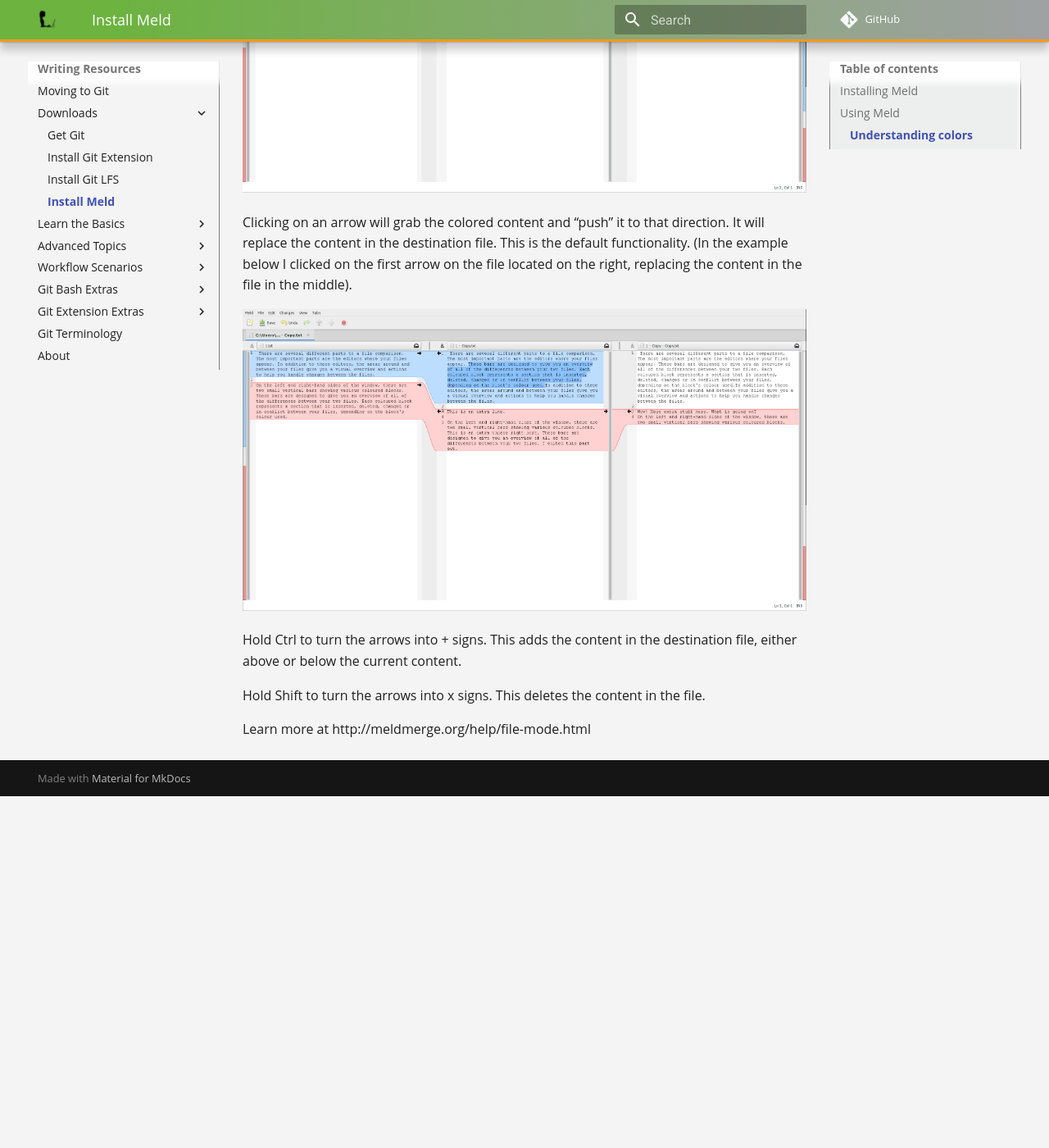
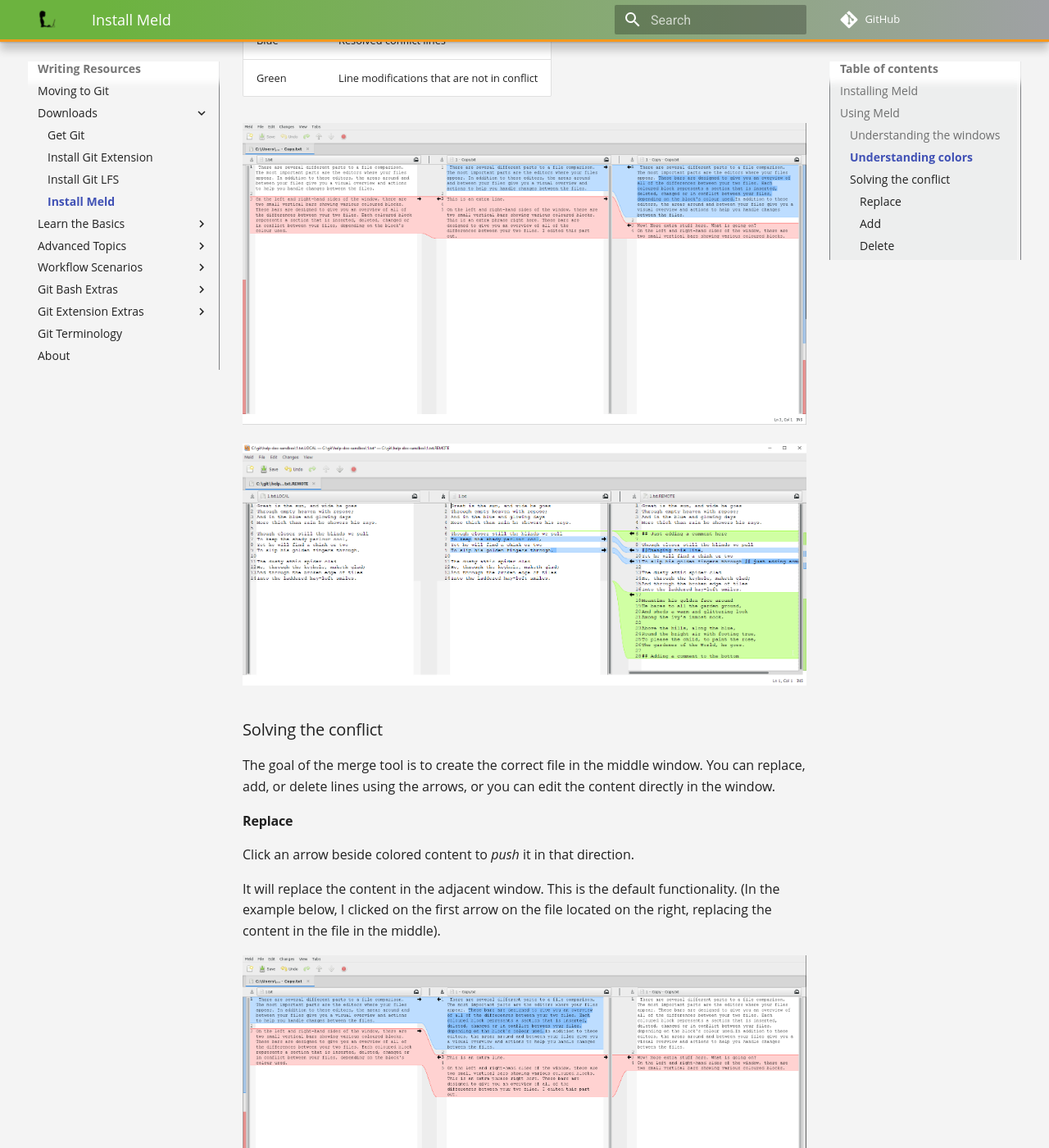
Before and after one commit to TimothyDanielQlik/git-site, an MkDocs documentation site: the page built from docs/meld.md, in a window 1280 px wide and 1400 px high, scrolled down 1687 px. Shown: the whole window at 82% size. Built offline with MkDocs 1.6.1 and Material for MkDocs 9.7.7, drawn with Linux system fonts in a browser that asks for light colours; comment, search, counter and statistics services are not loaded; old or Windows-style settings are respelled for this version of MkDocs; before the commit the page ends 2658 px from its top, so only the background shows below that; some of the changed text lies outside the part shown.

Commit message:
meld topic

```diff
--- a/docs/meld.md
+++ b/docs/meld.md
@@ -1,6 +1,6 @@
 # Meld
 
-Meld is a visual diff and merge tool. If you don't like KDiff, you can add Meld to Git Extension to use as the default merge tool.
+Meld is a visual diff and merge tool. Although Git Extension has default integration with KDiff, you can change the default diff/merge tool.
 
 ## Installing Meld
 
@@ -10,11 +10,11 @@
 
 1. Under **Git Config** > **Mergetool**, select `meld` from the drop-down menu.
 
-1. Repeat these steps for **Difftool** on the same page.
+1. Under **Git Config** > **Difftool**, select `meld` from the drop-down menu.
 
-The configuration should look like this:
+    The configuration should look like this:
 
-![meld](assets/images/meld.png)
+    ![meld](assets/images/meld.png)
 
 1. Click **Apply**.
 
@@ -23,6 +23,10 @@
 ## Using Meld
 
 When a conflict occurs, Git Extensions suggests that you solve the conflict. The tools that Git Extensions will use to resolve the conflict is Meld.
+
+### Understanding the windows
+
+![meld](assets/images/meld3.png)
 
 ### Understanding colors
 
@@ -34,12 +38,30 @@
 
 ![meld](assets/images/meld1.png)
 
-Clicking on an arrow will grab the colored content and “push” it to that direction. It will replace the content in the destination file. This is the default functionality. (In the example below I clicked on the first arrow on the file located on the right, replacing the content in the file in the middle).
+![meld](assets/images/meld4.png)
+
+### Solving the conflict
+
+The goal of the merge tool is to create the correct file in the middle window. You can replace, add, or delete lines using the arrows, or you can edit the content directly in the window.
+
+#### Replace
+
+Click an arrow beside colored content to _push_ it in that direction.
+
+It will replace the content in the adjacent window. This is the default functionality. (In the example below, I clicked on the first arrow on the file located on the right, replacing the content in the file in the middle).
 
 ![meld](assets/images/meld2.png)
 
-Hold Ctrl to turn the arrows into + signs. This adds the content in the destination file, either above or below the current content.
+#### Add
 
-Hold Shift to turn the arrows into x signs. This deletes the content in the file.
+To add content, hold down `Ctrl` to turn the arrows into `+` signs.
 
-Learn more at http://meldmerge.org/help/file-mode.html
+Click on the `+` sign to add content to the adjacent window.
+
+#### Delete
+
+To delete content, hold down `Shift` to turn the arrows into `x` signs.
+
+Click on the `x` to delete the content in the adjacent file.
+
+Learn more [here](http://meldmerge.org/help/file-mode.html).
```
Also changed, not shown: docs/assets/images/meld3.png (added), docs/assets/images/meld4.png (added).
